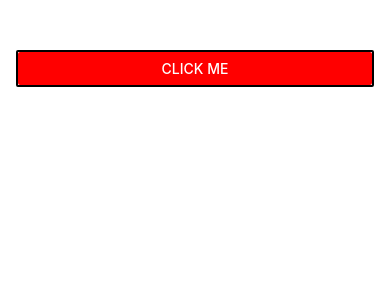
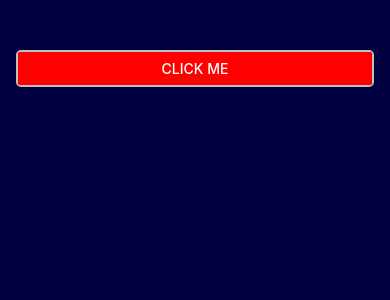
Before and after one commit to jeevananthamS23/Reactnative_app, a React Native app: screen / in a window 390 px wide. Shown: the top 300 px of the page. Built offline with nearby package versions, Linux system fonts and the light colour scheme.

Commit message:
update in the stylings

```diff
--- a/App.js
+++ b/App.js
@@ -1,5 +1,5 @@
 import React,{useState} from 'react';
-import { StyleSheet,View,FlatList,Button} from 'react-native';
+import { StyleSheet,View,FlatList,Button,StatusBar} from 'react-native';
 import Goalitem from './components/Goalitem';
 import Goalinput from './components/Goalinput';
 export default function App() {
@@ -27,6 +27,8 @@ export default function App() {
     });
   }
   return (
+    <>
+    <StatusBar/>
     <View style={styles.outercontainer}>
       <View style={styles.modalbtn}><Button title='Click Me' color="red" onPress={modalvisible}/></View>
       <Goalinput visible={ Modalvisible} close={modalclose}  onhandler={setgoal}/>
@@ -37,6 +39,7 @@ export default function App() {
         </View>
 
     </View>
+    </>
    );
 }
 
@@ -45,6 +48,7 @@ const styles = StyleSheet.create({
     flex:1,
     paddingTop:50,
     paddingHorizontal:16,
+    backgroundColor:"#000040",
 
   }
   ,
@@ -54,8 +58,7 @@ const styles = StyleSheet.create({
   },
   modalbtn:{
     borderWidth:2,
-    borderColor:'black',
-    borderRadius:2,
+    borderColor:'#C0C0C0',
+    borderRadius:5,
   }
-
 });
--- a/components/Goalinput.js
+++ b/components/Goalinput.js
@@ -16,7 +16,7 @@ function Goalinput(props){
     }
 
     return(
- <Modal visible={props.visible} animationType="slide">
+ <Modal visible={props.visible} animationType="slide" style={styles.modal}>
    <View style={styles.inputbox}>
     <Image source={require('../assets/Images/Target.jpg')} style={styles.image}/>
    <TextInput style={styles.textbox} placeholder='Enter your goals'  value={enteredvalue} onChangeText={goalipt}/>
@@ -43,6 +43,7 @@ function Goalinput(props){
 export default Goalinput;
 
 const styles=StyleSheet.create({
+
     inputbox:{
     flex:1,
     justifyContent:'center',
@@ -54,13 +55,14 @@ const styles=StyleSheet.create({
     // borderBottomColor:'black',
   },
   textbox:{
-    borderWidth:1,
-    borderColor:'black',
+    borderWidth:2,
+    borderColor:'#000000',
     alignContent:'center',
     padding:8,
     width:'100%',
     marginRight:10,
     fontSize:20,
+    borderRadius:5,
   },
   image:{
     width:'100%',
--- a/components/Goalitem.js
+++ b/components/Goalitem.js
@@ -23,9 +23,9 @@ const styles=StyleSheet.create({
     margin:8,
     padding:10,
     borderWidth:2,
-    borderColor:'black',
+    borderColor:'#C0C0C0',
     borderRadius:10,
-    backgroundColor:'blue',
+    backgroundColor:'#800000',
     shadowColor:'white',
   },
   goaltext:{
```
